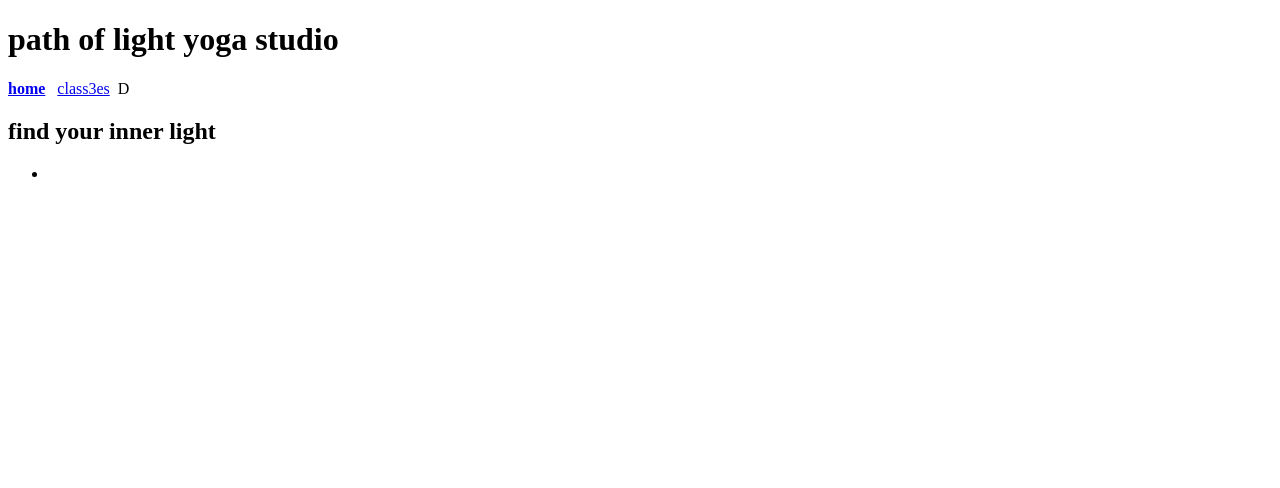
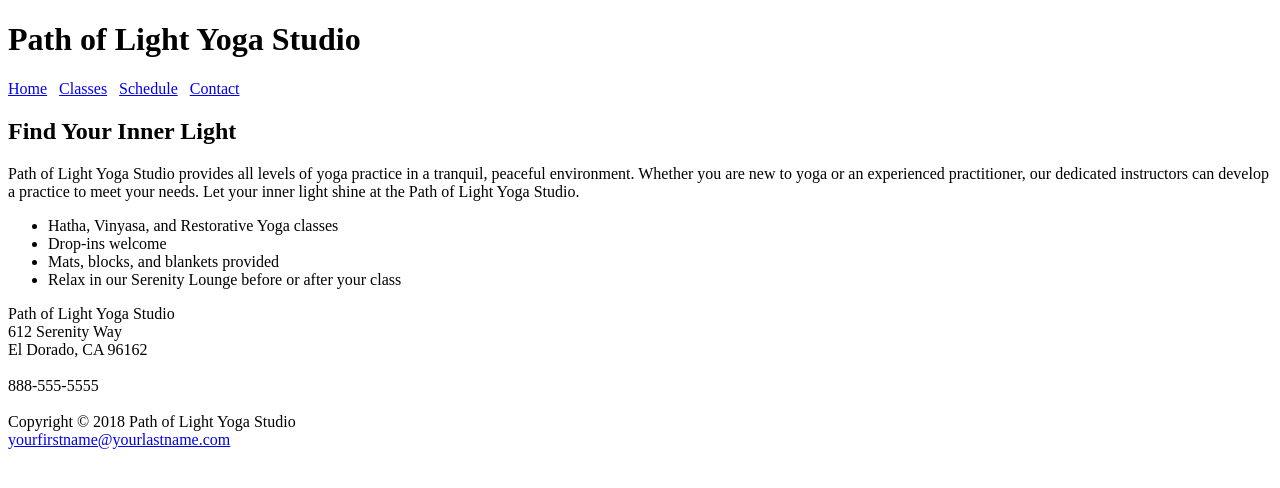
Before and after one commit to Kaedinlee24/2.15-, a plain HTML site: page index.html in a window 1280 px wide. Drawn offline with Linux system fonts and the light colour scheme.

Commit message:
8734tr7q43e

```diff
--- a/classes.html
+++ b/classes.html
@@ -0,0 +1,36 @@
+<!DOCTYPE html>
+<html lang="en">
+<head>
+<title>Path of Light Yoga Studio :: Classes</title>
+<meta charset="utf-8">
+<link rel="stylesheet" href="yoga.css">
+</head>
+<body>
+<div id="wrapper">
+<header>
+<h1>Path of Light Yoga Studio</h1>
+</header>
+<nav>
+<a href="index.html">Home</a> &nbsp;
+<a href="classes.html">Classes</a> &nbsp;
+<a href="schedule.html">Schedule</a> &nbsp;
+<a href="contact.html">Contact</a>
+</nav>
+<main>
+<h2>Yoga Classes</h2>
+<dl>
+<dt><strong>Gentle Hatha Yoga</strong></dt>
+<dd>Intended for beginners and anyone wishing a grounded foundation in the practice of yoga, this 60 minute class of poses and slow movement focuses on asana (proper alignment and posture), pranayama (breath work), and guided meditation to foster your mind and body connection.</dd>
+<dt><strong>Vinyasa Yoga</strong></dt>
+<dd>Although designed for intermediate to advanced students, beginners are welcome to sample this 60 minute class that focuses on breath-synchronized movement &mdash; you will inhale and exhale as you flow energetically through yoga poses.</dd>
+<dt><strong>Restorative Yoga</strong></dt>
+<dd>This 90 minute class features very slow movement and long poses that are supported by a chair or wall. This calming, restorative experience is suitable for students of any level of experience. This practice is can be a perfect way to help rehabilitate an injury.</dd>
+</dl>
+</main>
+<footer>
+Copyright &copy; 2018 Path of Light Yoga Studio<br>
+<a href="mailto:yourfirstname@yourlastname.com">yourfirstname@yourlastname.com</a>
+</footer>
+</div>
+</body>
+</html>
--- a/index.html
+++ b/index.html
@@ -1,30 +1,42 @@
+
 <!DOCTYPE html>
 <html lang="en">
 <head>
-    <meta charset="UTF-8">
-    <meta name="viewport" content="width=device-width, initial-scale=1.0">
-    <title>path of light studio</title>
+<title>Path of Light Yoga Studio</title>
+<meta charset="utf-8">
+<link rel="stylesheet" href="yoga.css">
 </head>
 <body>
+<div id="wrapper">
 <header>
-        <h1>path of light yoga studio</h1>
+<h1>Path of Light Yoga Studio</h1>
 </header>
 <nav>
-     <b><a href="index.html">home</a></b> &nbsp;
-     <a href="classes.html">class3es</a> &nbsp;D
+<a href="index.html">Home</a> &nbsp;
+<a href="classes.html">Classes</a> &nbsp;
+<a href="schedule.html">Schedule</a> &nbsp;
+<a href="contact.html">Contact</a>
 </nav>
 <main>
+<h2>Find Your Inner Light</h2>
+<p><span class="studio">Path of Light Yoga Studio</span> provides all levels of yoga practice in a tranquil, peaceful environment. Whether you are new to yoga or an experienced practitioner, our dedicated instructors can develop a practice to meet your needs. Let your inner light shine at the <span class="studio">Path of Light Yoga Studio.</span></p>
+<ul>
+  <li>Hatha, Vinyasa, and Restorative Yoga classes</li>
+  <li>Drop-ins welcome</li>
+  <li>Mats, blocks, and blankets provided</li>
+  <li>Relax in our Serenity Lounge before or after your class</li>
+</ul>
 <div>
- <h2>find your inner light</h2>
- <p></p>
-
-
-
-
- <ul>
-    <li></li>
- </ul>
+<span class="studio">Path of Light Yoga Studio</span><br>
+612 Serenity Way<br>
+El Dorado, CA 96162<br><br>
+888-555-5555<br><br>
 </div>
 </main>
+<footer>
+Copyright &copy; 2018 Path of Light Yoga Studio<br>
+<a href="mailto:yourfirstname@yourlastname.com">yourfirstname@yourlastname.com</a>
+</footer>
+</div>
 </body>
 </html>
```
Lines whose indentation alone changed are shown as unchanged.
